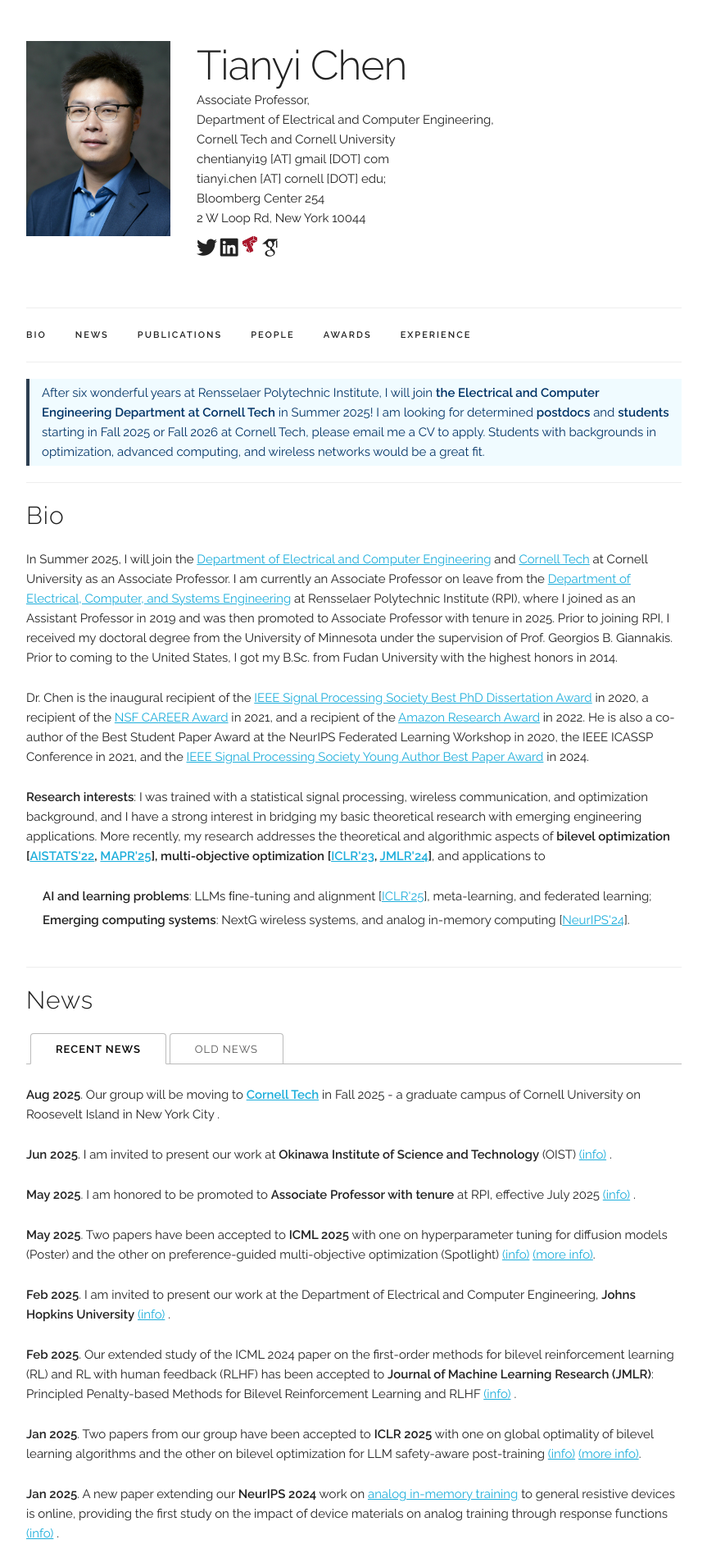
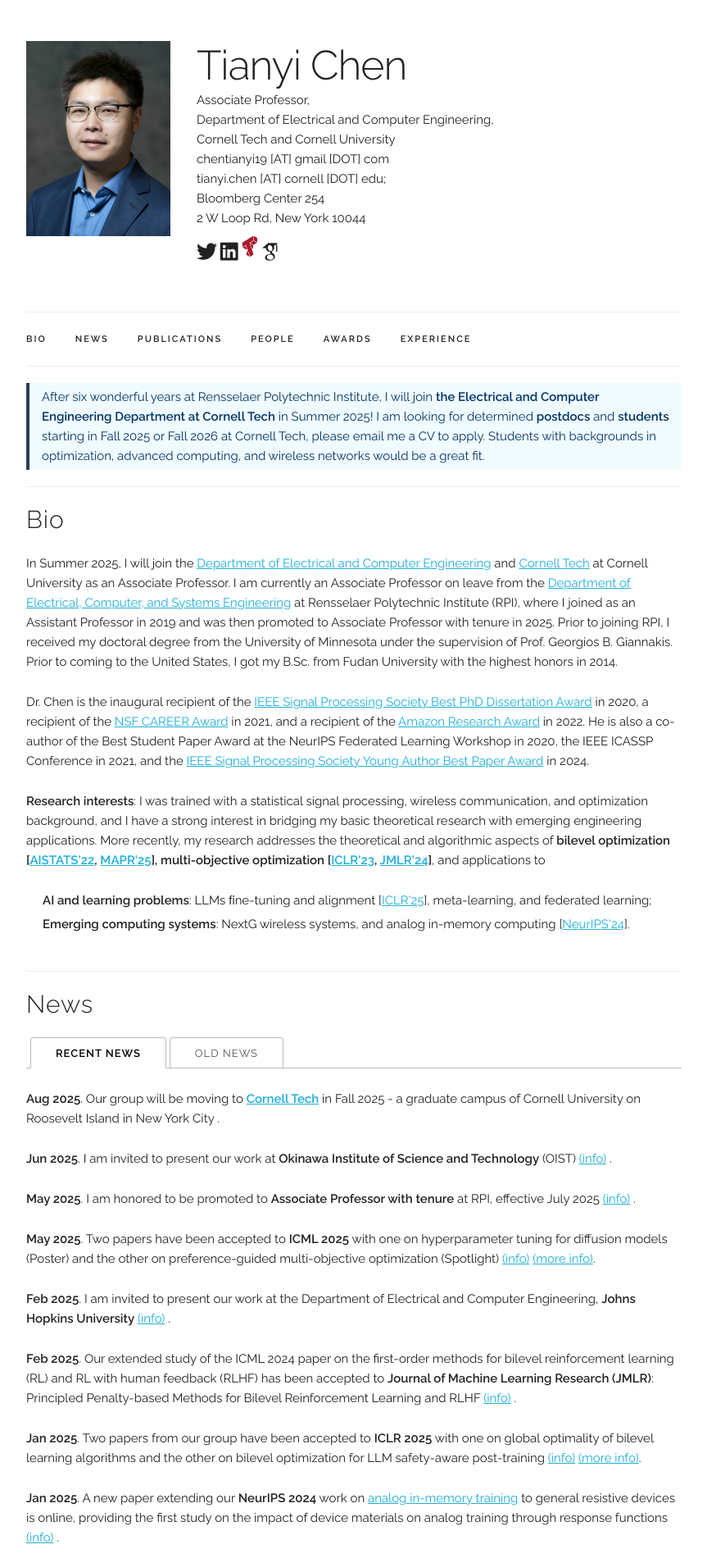
Before and after one commit to chentianyi1991/chentianyi1991.github.io, a Jekyll site: the page built from index.html, in a window 1280 px wide. Shown: the top 1911 px of the page at 82% size, without its empty margins (208-1071 px from the left). Built offline with Jekyll 4.4.1, drawn with Linux system fonts in a browser that asks for light colours; some web fonts are replaced; comment, search, counter and statistics services are not loaded.

Commit message:
Update default.html

```diff
--- a/_layouts/default.html
+++ b/_layouts/default.html
@@ -87,8 +87,8 @@
                 <i class="fa-brands fa-linkedin fa-lg" style="font-size: 25px; padding-top: 10px"></i>
               </span>
 
-              <span onclick="window.open('{{ site.data.main_info.github }}', '_blank')" style="cursor: pointer">
-               <img src="/assets/CT_logo.jpg" alt="Cornell Tech" style="width: 20px; height: 20px; padding-top: 10px">
+              <span onclick="window.open('{{ site.data.main_info.github }}')" style="cursor: pointer">
+               <img src="/assets/CT_logo.jpg" alt="Cornell Tech" style="width: 20px; height: 25px; padding-top: 10px">
               </span>
 
               <span onclick="window.open('{{ site.data.main_info.google_scholar }}')" style="cursor: pointer">
```
